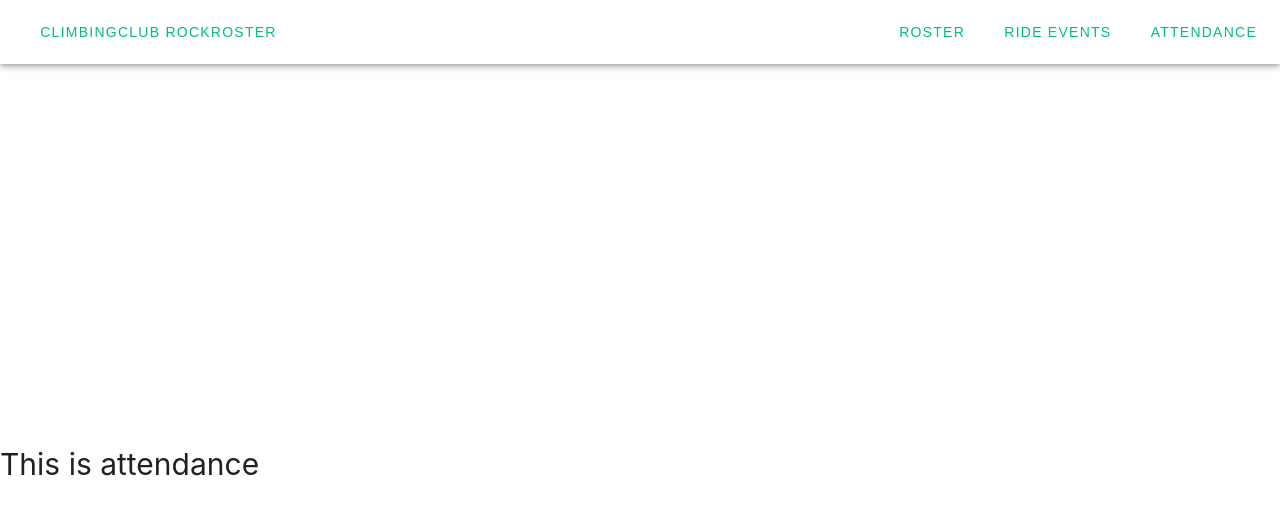
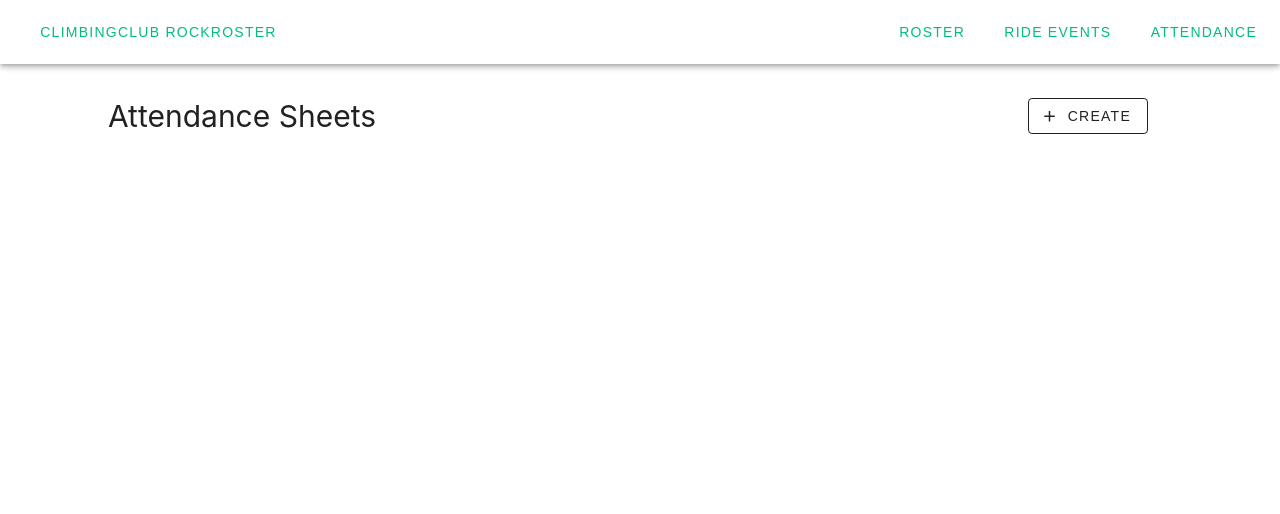
Before and after one commit to angelaleone/climbing-club-webapp, a Vue app: page /attendancesheets in a window 1280 px wide. Shown: the top 514 px of the page. Built offline with nearby package versions, Linux system fonts and the light colour scheme.

Commit message:
attendance sheets screen and normalized title components

```diff
--- a/src/views/AttendanceView.vue
+++ b/src/views/AttendanceView.vue
@@ -1,15 +1,20 @@
 <template>
-  <div class="about">
-    <h1>This is attendance</h1>
+  <div>
+    <v-row class="title-row">
+      <h1>Attendance Sheets</h1>
+      <v-spacer></v-spacer>
+      <v-btn variant="outlined" prepend-icon="mdi-plus">Create</v-btn>
+    </v-row>
   </div>
 </template>
 
 <style>
-@media (min-width: 1024px) {
-  .about {
-    min-height: 100vh;
-    display: flex;
-    align-items: center;
-  }
+.title-row {
+  display: flex;
+  align-items: center;
+  width: 100%;
+  padding-top: 5vh;
+  padding-left: 15vh;
+  padding-right: 15vh;
 }
 </style>
--- a/src/views/RosterView.vue
+++ b/src/views/RosterView.vue
@@ -4,7 +4,10 @@
     <v-row class="title-row">
       <h1>Roster</h1>
       <v-spacer></v-spacer>
-      <v-btn variant="outlined" prepend-icon="mdi-plus">Create</v-btn>
+      <v-btn variant="outlined" prepend-icon="mdi-plus" style="margin-right: 8px"
+        >register account</v-btn
+      >
+      <v-btn variant="outlined" prepend-icon="mdi-download">download csv</v-btn>
     </v-row>
     <div class="content-container">
       <v-col>
```
